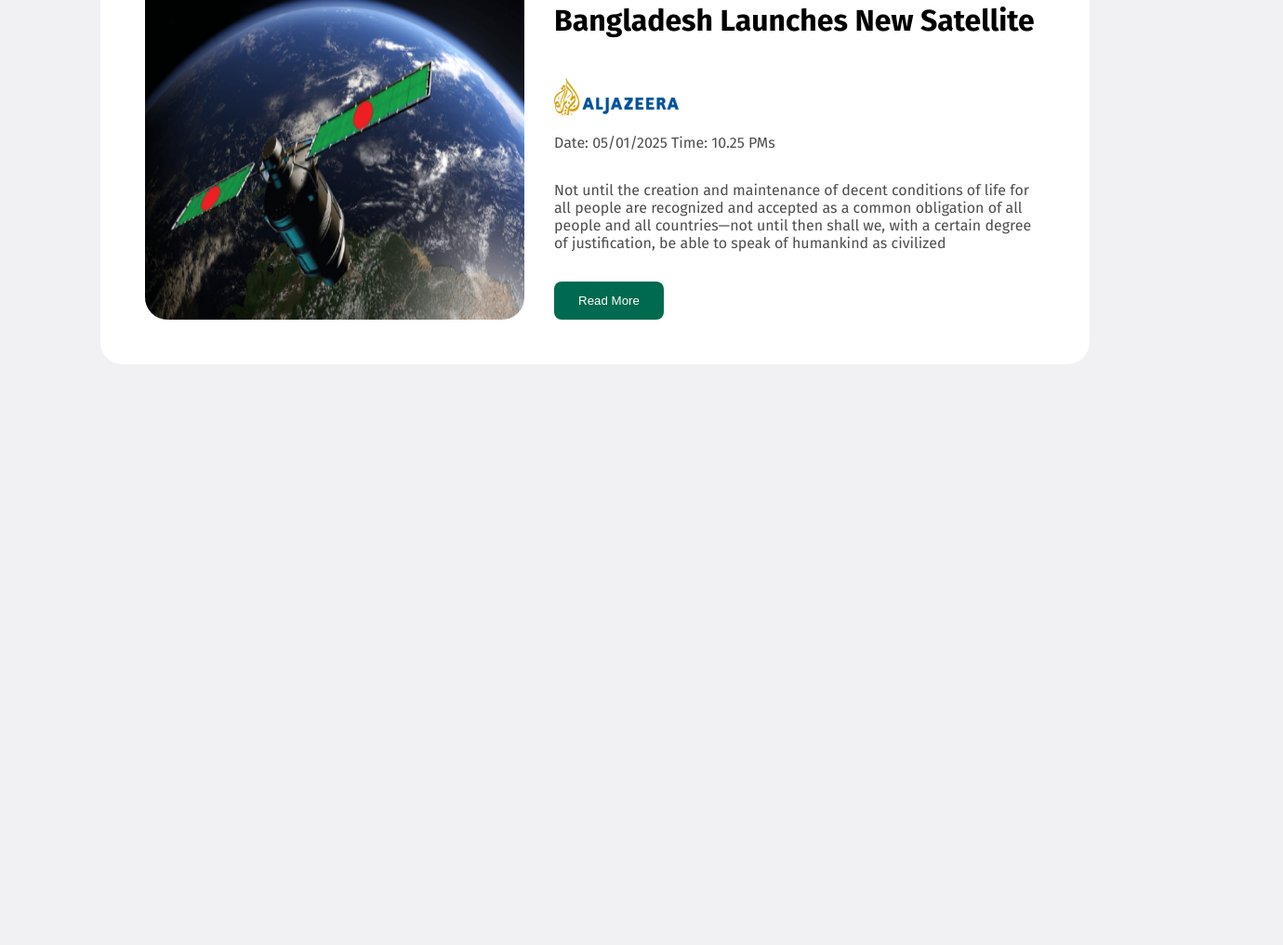
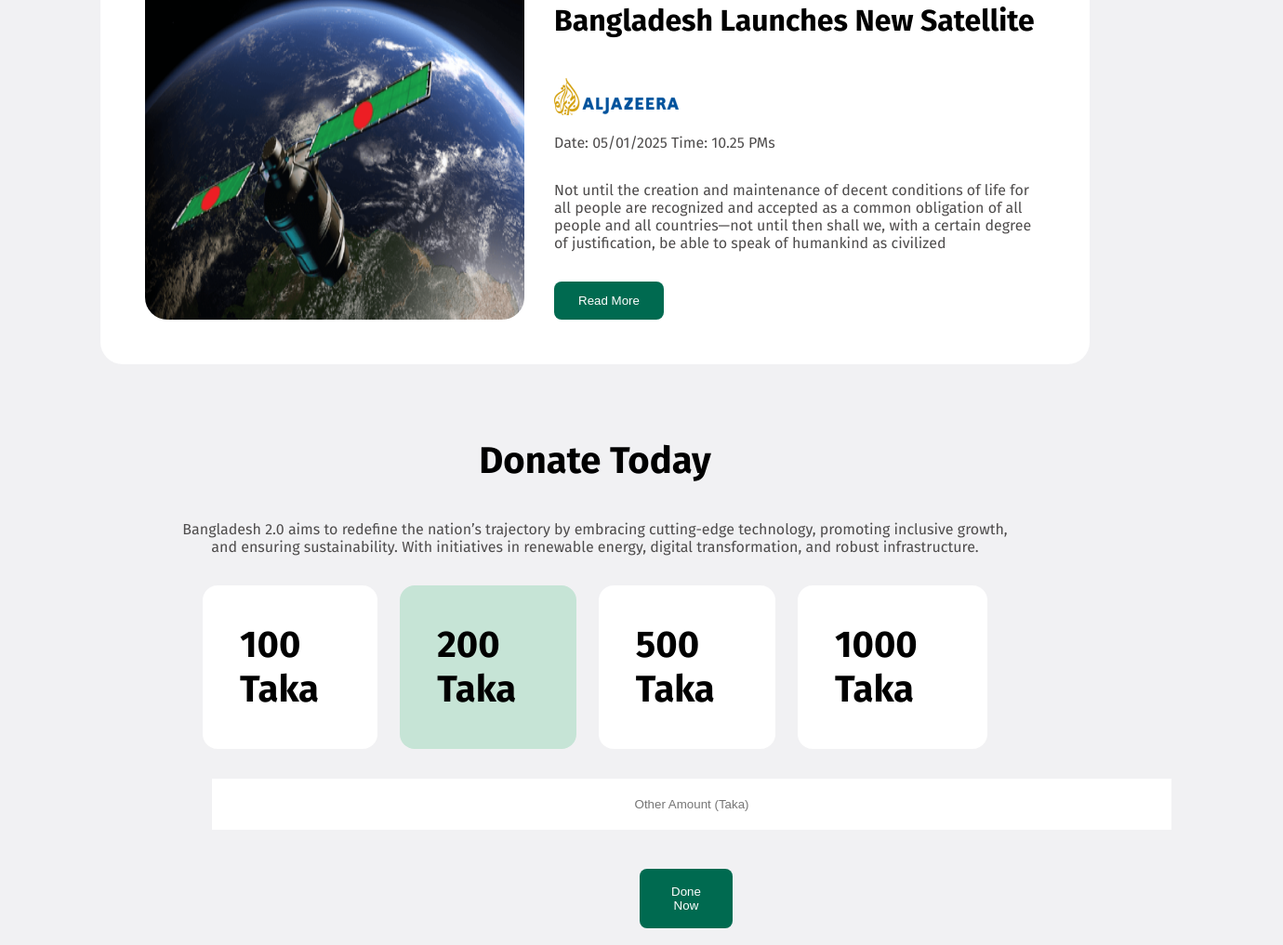
Before and after one commit to foujia00/assignment1, a plain HTML site: page index.html in a window 1280 px wide. Shown: the part 3255-4272 px from the top of the page at 93% size, 1380 px wide, since content can reach past the window. Before the commit the page ends 3727 px from the top, so only its background shows below. Drawn offline with Linux system fonts and the light colour scheme.

Commit message:
added donate section

```diff
--- a/index.html
+++ b/index.html
@@ -87,7 +87,8 @@
                     <h4 class="n-h">Bangladesh Launches New Satellite</h4>
                     <img src="assets/al-jazeera.png" alt="">
                     <p class="n-p"><time datetime="2025-01-05">Date: 05/01/2025</time> <time>Time: 10.25 PMs</time></p>
-                    <p class="n-p">Not until the creation and maintenance of decent conditions of life for all people are recognized
+                    <p class="n-p">Not until the creation and maintenance of decent conditions of life for all people
+                        are recognized
                         and
                         accepted as a common obligation of all people and all countries—not until then shall we,
                         with a certain degree of justification, be able to speak of humankind as civilized</p>
@@ -99,7 +100,8 @@
                     <h4 class="n-h">Bangladesh Launches New Satellite</h4>
                     <img src="assets/al-jazeera.png" alt="">
                     <p class="n-p"><time datetime="2025-01-05">Date: 05/01/2025</time> <time>Time: 10.25 PMs</time></p>
-                    <p class="n-p">Not until the creation and maintenance of decent conditions of life for all people are recognized
+                    <p class="n-p">Not until the creation and maintenance of decent conditions of life for all people
+                        are recognized
                         and
                         accepted as a common obligation of all people and all countries—not until then shall we,
                         with a certain degree of justification, be able to speak of humankind as civilized</p>
@@ -113,13 +115,29 @@
                     <h4 class="n-h">Bangladesh Launches New Satellite</h4>
                     <img src="assets/al-jazeera.png" alt="">
                     <p class="n-p"><time datetime="2025-01-05">Date: 05/01/2025</time> <time>Time: 10.25 PMs</time></p>
-                    <p class="n-p">Not until the creation and maintenance of decent conditions of life for all people are recognized
+                    <p class="n-p">Not until the creation and maintenance of decent conditions of life for all people
+                        are recognized
                         and
                         accepted as a common obligation of all people and all countries—not until then shall we,
                         with a certain degree of justification, be able to speak of humankind as civilized</p>
                     <button class="n-btn">Read More</button>
                 </div>
             </div>
+
+        </section>
+        <section class="donate">
+            <h3 class="dtitle">Donate Today</h3>
+            <p class="dpara">Bangladesh 2.0 aims to redefine the nation’s trajectory by embracing cutting-edge
+                technology, promoting inclusive growth, and ensuring sustainability. With initiatives in renewable
+                energy, digital transformation, and robust infrastructure.</p>
+            <div class="dcards">
+                <div class="d1">100 Taka</div>
+                <div class="d2"> 200 Taka</div>
+                <div class="d1">500 Taka</div>
+                <div class="d3">1000 Taka</div>
+            </div>
+            <input class="dinput" type="text" placeholder="Other Amount (Taka)">
+            <button class="dbtn">Done Now</button>
 
         </section>
 
--- a/styles/bd.css
+++ b/styles/bd.css
@@ -7,9 +7,10 @@
 }
 
 /* shared style */
-.primary-color{
+.primary-color {
   background-color: #F1F1F3;
 }
+
 .title {
   font-weight: bold;
   font-size: 20px;
@@ -162,8 +163,9 @@ nav {
 .vision {
   margin: 80px 100px;
 }
+
 /* Quote */
-.quote{
+.quote {
   margin: 0 100px;
   background-color: white;
   border-radius: 16px;
@@ -173,65 +175,136 @@ nav {
   background-repeat: no-repeat;
   background-position: top left;
 }
-.q-p{
+
+.q-p {
   color: rgb(78, 76, 76);
   font-size: 16px;
 }
-.q-h{
+
+.q-h {
   font-size: 20px;
   font-weight: 600;
   margin-top: 12px;
   margin-bottom: 0;
 }
+
 /* News */
-.news{
+.news {
   margin: 80px 100px;
 }
-.news-title{
+
+.news-title {
   font-weight: bold;
   font-size: 40px;
 }
-.n-p{
+
+.n-p {
   color: rgb(78, 76, 76);
   font-size: 16px;
   margin-bottom: 32px;
 }
-.n-card1{
+
+.n-card1 {
   background-color: white;
   display: flex;
   border-radius: 24px;
   padding: 48px;
   margin-bottom: 24px;
 }
-.n-card2{
+
+.n-card2 {
   background-color: white;
   display: flex;
   border-radius: 24px;
   padding: 48px;
   margin-bottom: 24px;
 }
-.n-card3{
+
+.n-card3 {
   background-color: white;
   display: flex;
   border-radius: 24px;
   padding: 48px;
 }
-.news-i1{
+
+.news-i1 {
   border-radius: 24px;
   margin-right: 32px;
 }
-.news-i2{
+
+.news-i2 {
   border-radius: 24px;
   margin-left: 32px;
 }
-.n-h{
+
+.n-h {
   font-weight: bold;
   font-size: 32px;
 }
-.n-btn{
+
+.n-btn {
   background-color: #006A50;
   color: white;
   padding: 13px 26px;
   border-radius: 8px;
   border: none;
 }
+
+/* Donate */
+.donate{
+  margin: 0 100px;
+}
+.dtitle {
+  font-weight: bold;
+  font-size: 40px;
+  text-align: center;
+}
+.dpara {
+  color: rgb(78, 76, 76);
+  font-size: 16px;
+  margin-bottom: 32px;
+  text-align: center;
+  padding: 0 80px;
+}
+.d1{
+  font-size: 40px;
+  font-weight: bold;
+  background-color: white;
+  border-radius: 16px;
+  padding: 40px;
+  margin-right: 24px;
+}
+.d2{
+  font-size: 40px;
+  font-weight: bold;
+  background-color: #C6E4D6;
+  border-radius: 16px;
+  padding: 40px;
+  margin-right: 24px;
+}
+.d3{
+  font-size: 40px;
+  font-weight: bold;
+  background-color: white;
+  border-radius: 16px;
+  padding: 40px;
+}
+.dcards{
+  display: flex;
+  padding: 0 110px;
+}
+.dinput{
+  width: 1032px;
+  padding: 20px 0;
+  text-align: center;
+  border: none;
+  margin: 32px 120px;
+}
+.dbtn{
+  background-color: #006A50;
+  color: white;
+  padding: 17px 34px;
+  border-radius: 8px;
+  border: none;
+  margin: 10px 580px;
+}
```
